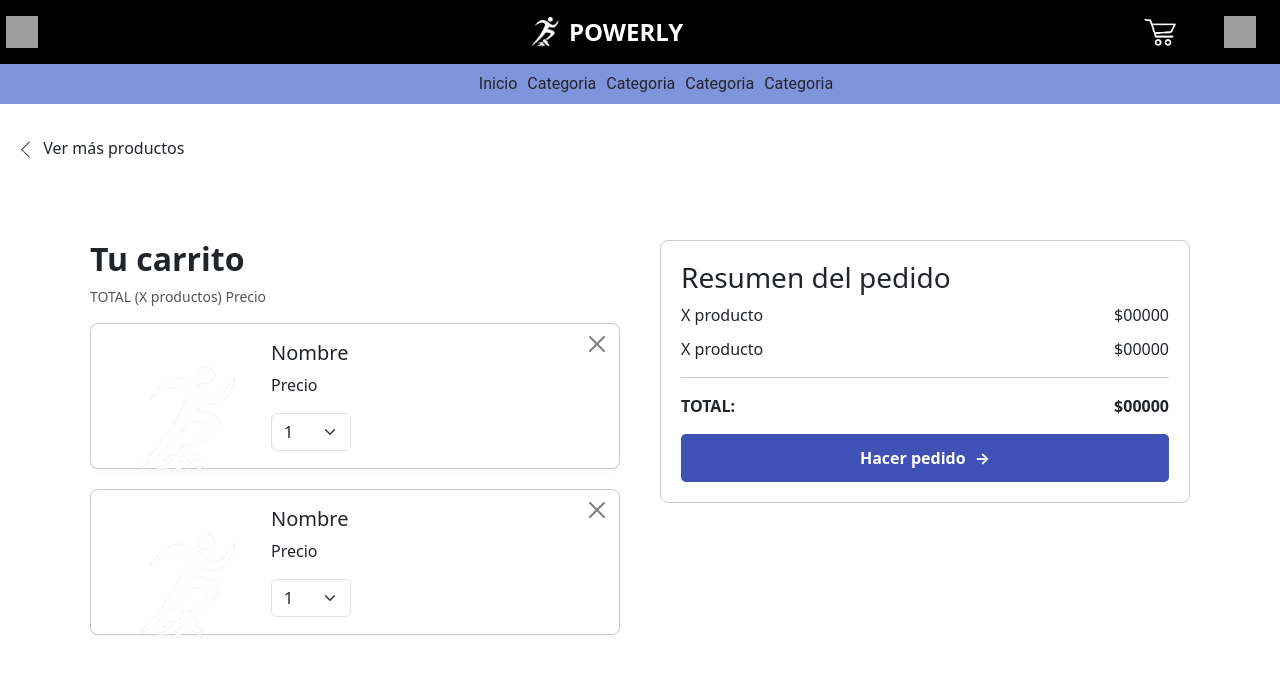
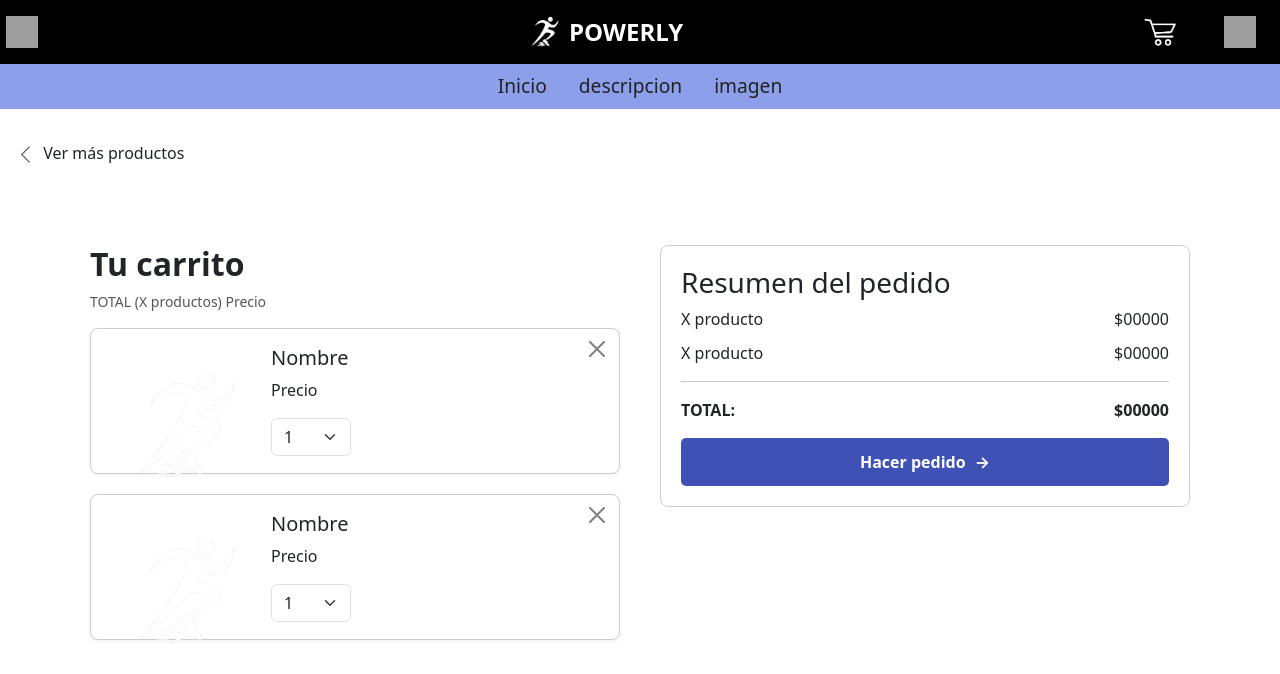
Before and after one commit to Mariana2065/Tienda-virtual, a PHP site: page /view/carrito.php in a window 1280 px wide. Shown: the top 674 px of the page. Run offline with PHP 8.4, Linux system fonts and the light colour scheme; data comes from the database, SQL or seed files in the repository; grey boxes are pictures that could not be loaded.

Commit message:
acomode el header y ya se actualizan las categorias en el

```diff
--- a/includes/header.php
+++ b/includes/header.php
@@ -1,34 +1,43 @@
 <?php
-//include del header
+require_once '../db/db.php';
+
+// Obtener categorías para el menú
+$categorias_menu = [];
+$res = $conexion->query("SELECT id, nombre FROM categorias");
+if ($res) {
+    $categorias_menu = $res->fetch_all(MYSQLI_ASSOC);
+}
+
+// Define la ruta base de tu proyecto
+$base = '/Virtual_Store/Tienda-virtual';
 ?>
 <!DOCTYPE html>
-<html lang="en">
+<html lang="es">
 <head>
     <meta charset="UTF-8" />
     <meta name="viewport" content="width=device-width, initial-scale=1.0" />
     <title>Powerly Navbar</title>
     <link href="https://cdn.jsdelivr.net/npm/bootstrap@5.3.3/dist/css/bootstrap.min.css" rel="stylesheet">
     <link href="https://cdn.jsdelivr.net/npm/bootstrap-icons@1.10.5/font/bootstrap-icons.css" rel="stylesheet">
-    <link href="./css/style.css" rel="stylesheet">
+    <link href="<?php echo $base; ?>../view/css/style.css" rel="stylesheet">
 </head>
 <body>
-
     <header class="header">
         <!-- Menú hamburguesa -->
         <button class="icon-menu-btn me-3" data-bs-toggle="offcanvas" data-bs-target="#menuLateral">
-            <img src="../assets/icon-menú.png" class="lista-desplegable"></img>
+            <img src="<?php echo $base; ?>/assets/icon-menú.png" class="lista-desplegable" alt="Menú">
         </button>
 
         <!-- Logo -->
-        <a class="logo-header d-flex align-items-center mx-auto" href="#">
-            <img src="../assets/icon-powerly.png" alt="Logo powerly" class="logo-powerly-header">
+        <a class="logo-header d-flex align-items-center mx-auto" href="<?php echo $base; ?>/index.php">
+            <img src="<?php echo $base; ?>/assets/icon-powerly.png" alt="Logo powerly" class="logo-powerly-header">
             <strong>POWERLY</strong>
         </a>
 
         <!-- Íconos de carrito y perfil -->
         <div class="d-flex gap-4">
-            <a href="#" class="icon-btn"><img src="../assets/icon-carrito-compras.png" class="icon-perfil"></img></a>
-            <a href="#" class="icon-btn"><img src="../assets/icon-perfil.png" class="icon-carrito-compras"></img></a>
+            <a href="#" class="icon-btn"><img src="<?php echo $base; ?>/assets/icon-carrito-compras.png" class="icon-perfil" alt="Carrito"></a>
+            <a href="#" class="icon-btn"><img src="<?php echo $base; ?>/assets/icon-perfil.png" class="icon-carrito-compras" alt="Perfil"></a>
         </div>
     </header>
 
@@ -46,13 +55,16 @@
         </div>
     </div>
 
-    <!-- Nav categorias-->
+    <!-- Nav categorias dinámico -->
     <nav class="nav-categorias">
         <ul>
-            <li>Inicio</li>
-            <li>Categoria</li>
-            <li>Categoria</li>
-            <li>Categoria</li>
-            <li>Categoria</li>
+            <li><a href="<?php echo $base; ?>/index.php">Inicio</a></li>
+            <?php foreach ($categorias_menu as $cat): ?>
+                <li>
+                    <a href="<?php echo $base; ?>/view/Categoria.php?id=<?php echo $cat['id']; ?>">
+                        <?php echo htmlspecialchars($cat['nombre']); ?>
+                    </a>
+                </li>
+            <?php endforeach; ?>
         </ul>
     </nav>
--- a/view/admin-gestionar-categoria.php
+++ b/view/admin-gestionar-categoria.php
@@ -1,4 +1,3 @@
-<?php include '../includes/header.php'; ?>
 <?php
 require_once '../db/db.php';
 
@@ -56,6 +55,7 @@ if ($res) {
     $categorias = $res->fetch_all(MYSQLI_ASSOC);
   }
   ?>
+  <?php include '../includes/header.php'; ?>
 
 <main class="contenedor-tabla-gestion-categorias container mt-5">
   <h2 class="text-center mb-4 titulo-gestionar-categorias">GESTIÓN DE CATEGORÍAS</h2>
--- a/view/css/style.css
+++ b/view/css/style.css
@@ -166,7 +166,7 @@ body {
   width: 10rem;
 }
 
-.nav-categorias {
+/* .nav-categorias {
   height: 2.5rem;
   width: 100vw;
   display: flex;
@@ -183,8 +183,48 @@ body {
   gap: 10px;
   font-family: 'roboto', sans-serif;
   margin-top: 0.5rem;
+} */
+/* Estilos para el menú de categorías con subrayado animado */
+.nav-categorias {
+    background: #8d9eea;
+    padding: 0.5rem 0;
+    margin-bottom: 0;
 }
-
+.nav-categorias ul {
+    display: flex;
+    gap: 2rem;
+    list-style: none;
+    justify-content: center;
+    margin: 0;
+    padding: 0;
+}
+.nav-categorias li a {
+    color: #222;
+    text-decoration: none;
+    font-weight: 500;
+    font-size: 1.2rem;
+    position: relative;
+    transition: color 0.2s;
+    overflow: hidden;
+}
+.nav-categorias li a::before {
+    content: "";
+    position: absolute;
+    left: 0;
+    bottom: -2px;
+    width: 100%;
+    height: 2px;
+    background: #2d3a8c;
+    transform: scaleX(0);
+    transform-origin: left;
+    transition: transform 0.8s ease;
+}
+.nav-categorias li a:hover {
+    color: #2d3a8c;
+}
+.nav-categorias li a:hover::before {
+    transform: scaleX(1);
+}
 /*Estilos panel de filtros*/
 .contenedor-filtros {
   width: 20vw;
```
Lines whose indentation alone changed are shown as unchanged.
